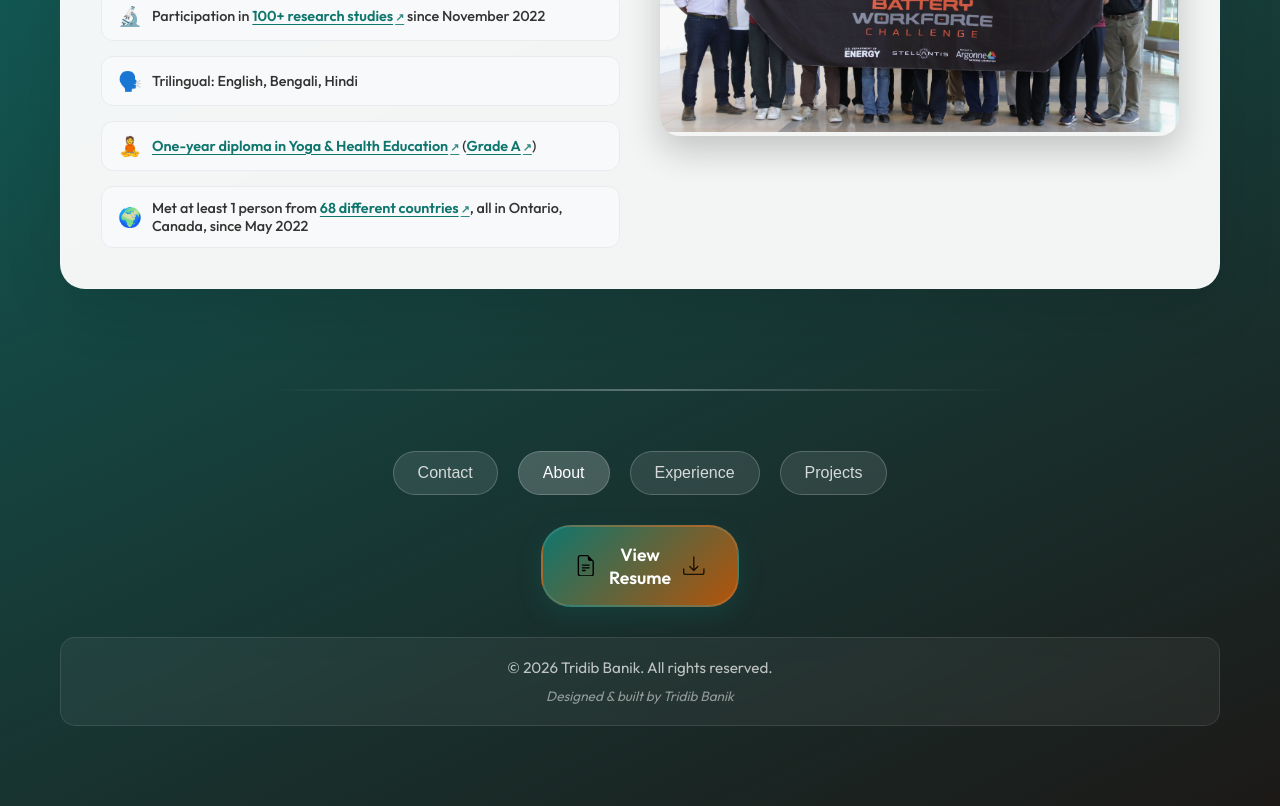
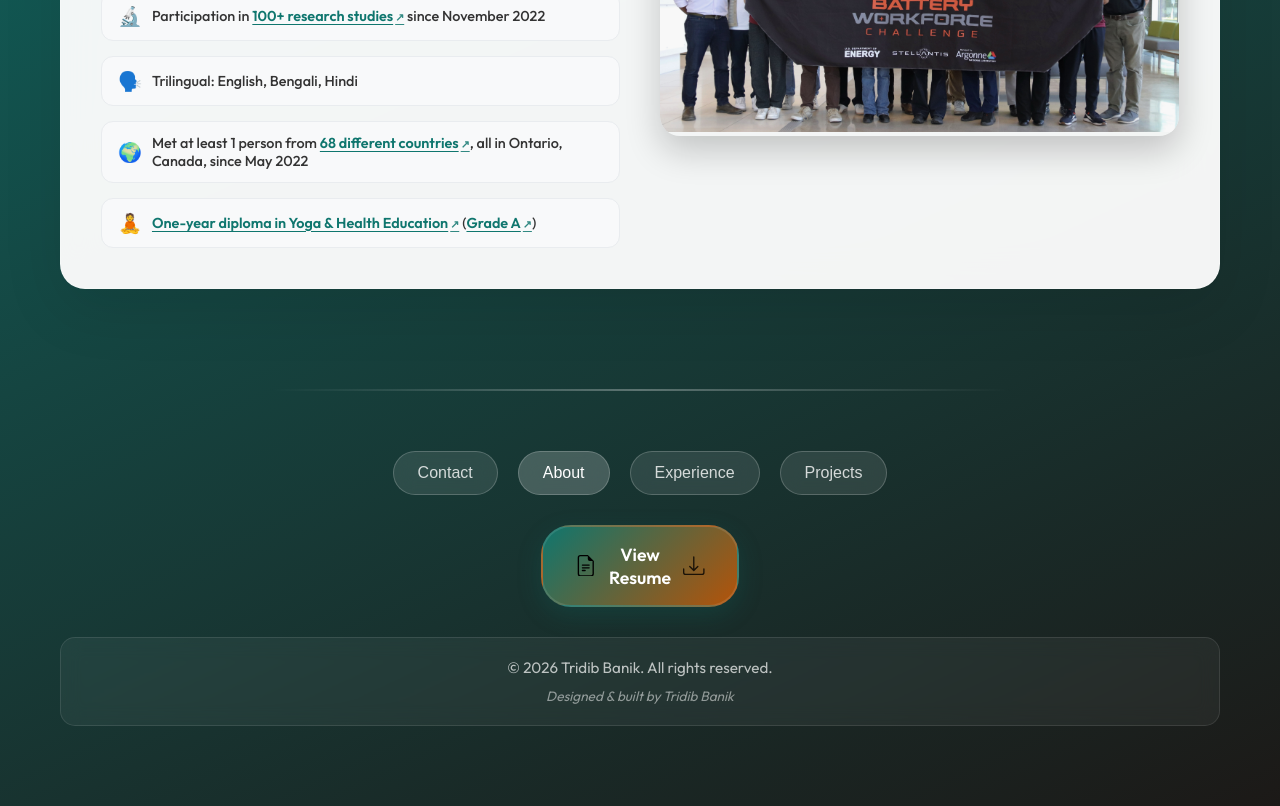
Before and after one commit to tridibbanik17/Personal_Portfolio_of_Tridib, a React (Vite) app: page /about in a window 1280 px wide. Shown: the part 1320-2126 px from the top of the page. Built offline with nearby package versions, Linux system fonts and the light colour scheme.

Commit message:
Reorder About highlights for clearer priority

```diff
--- a/src/components/About.jsx
+++ b/src/components/About.jsx
@@ -69,6 +69,17 @@ const About = ({ currentSection, setCurrentSection }) => {
       parts: [{ text: "Trilingual: English, Bengali, Hindi" }],
     },
     {
+      icon: "🌍",
+      parts: [
+        { text: "Met at least 1 person from " },
+        {
+          text: "68 different countries",
+          href: "https://docs.google.com/spreadsheets/d/1eQ0XPKDfu-N9BzW8KTMV-KkElQoXqML4/edit?usp=sharing&ouid=113795648261631060006&rtpof=true&sd=true",
+        },
+        { text: ", all in Ontario, Canada, since May 2022" },
+      ],
+    },
+    {
       icon: "🧘",
       parts: [
         {
@@ -81,17 +92,6 @@ const About = ({ currentSection, setCurrentSection }) => {
           href: "https://drive.google.com/file/d/1kOeZIpsOcbl-YkQObOygBIvWA30MCpgI/view?usp=sharing",
         },
         { text: ")" },
-      ],
-    },
-    {
-      icon: "🌍",
-      parts: [
-        { text: "Met at least 1 person from " },
-        {
-          text: "68 different countries",
-          href: "https://docs.google.com/spreadsheets/d/1eQ0XPKDfu-N9BzW8KTMV-KkElQoXqML4/edit?usp=sharing&ouid=113795648261631060006&rtpof=true&sd=true",
-        },
-        { text: ", all in Ontario, Canada, since May 2022" },
       ],
     },
   ];
```
